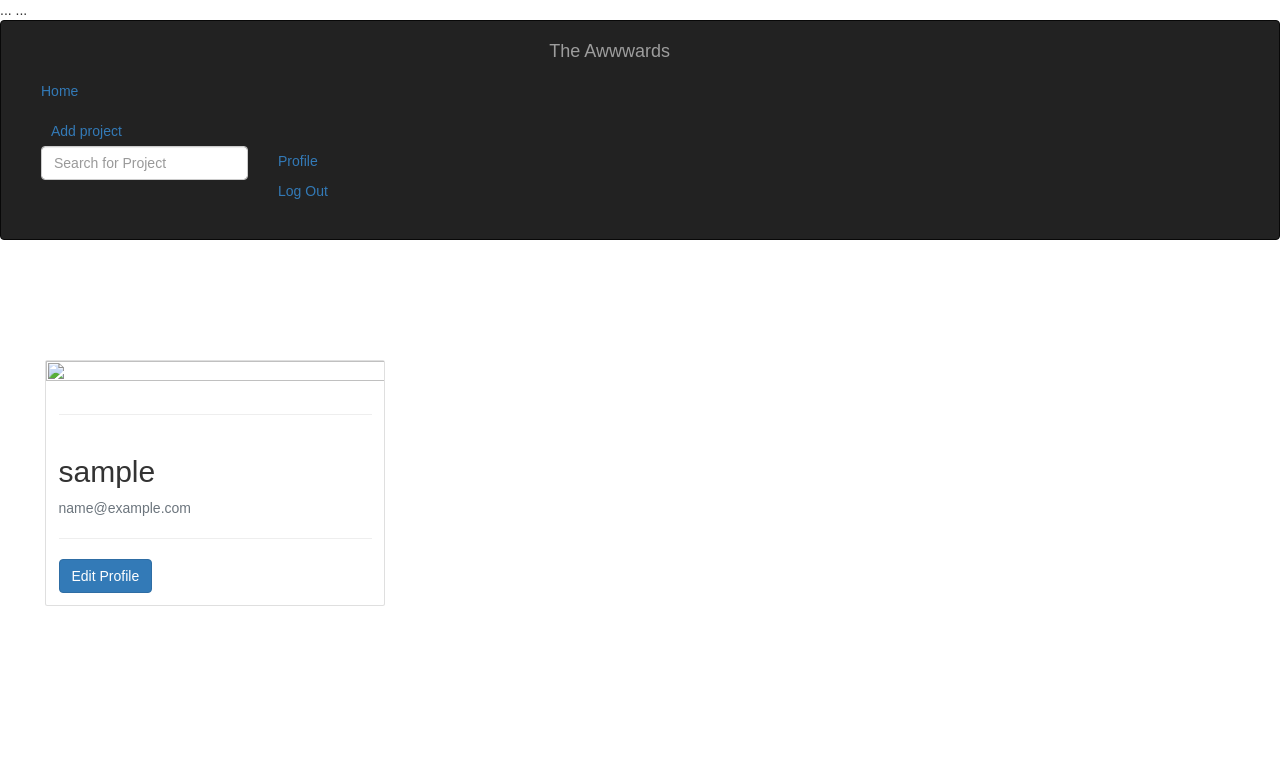
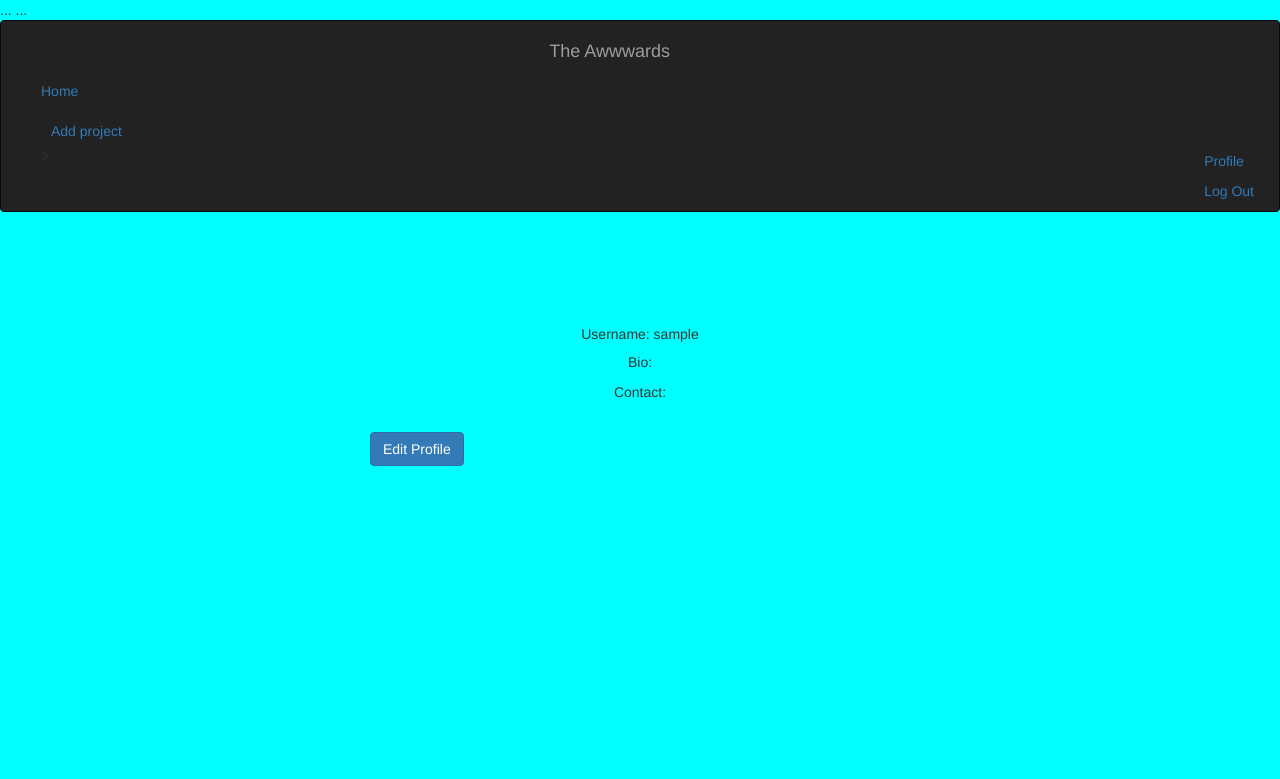
Before and after one commit to Carolwanzuu/The_Awwward, a Django app: page /profile/ in a window 1280 px wide. Shown: the top 779 px of the page. Run offline with Django 3.2, Linux system fonts and the light colour scheme; the visitor is signed in with stand-in values (Sample User, id 1); some libraries are stand-ins or nearby versions.

Commit message:
editing the profile page

```diff
--- a/projects/models.py
+++ b/projects/models.py
@@ -8,7 +8,7 @@
 class Profiles(models.Model):
     user=models.OneToOneField(User, on_delete=models.CASCADE)
     profilePic=models.ImageField(blank=True,null=True,upload_to = 'images/', default='default.png')
-    bio=models.TextField(max_length=255, default='My Bio',blank=True)
+    bio=models.TextField(max_length=255,blank=True)
     name=models.CharField(max_length=50,blank=True)
     contact=models.EmailField(max_length=100, blank=True)
 
--- a/projects/static/css/style.css
+++ b/projects/static/css/style.css
@@ -2,3 +2,6 @@
 {
   color: rgb(41, 124, 179);
 }
+body{
+  background-color: aqua;
+}
--- a/projects/templates/navbar.html
+++ b/projects/templates/navbar.html
@@ -1,3 +1,4 @@
+{% load crispy_forms_tags %}
 <!DOCTYPE html>
 <html lang="en">
 <head>
@@ -28,10 +29,7 @@
           <li class="nav-item">
             {% csrf_token %}
             <form class="form-inline" action="">
-              <div class="md-form my-0"><a href="{%url 'search' %}">
-                <input class="form-control mr-sm-5" type="text" placeholder="Search for Project" name="searchProject"
-                  aria-label="Search"></a>
-              </div>
+             >
             </form>
           </li>
           <br>
@@ -39,7 +37,9 @@
           </ul>
 
         <!-- Navbar Right Side -->
-        <div class="navbar-nav mr-auto">
+
+          <ul class="navbar-nav navbar-right">
+
           {% if user.is_authenticated %}
           <a class="nav-item nav-link" href="{% url 'profile' %}">Profile</a>
           <a class="nav-item nav-link" href="{% url 'logout' %}">Log Out</a>
--- a/projects/templates/newProj.html
+++ b/projects/templates/newProj.html
@@ -30,8 +30,5 @@
         </div>
     </div>
 
-    {% endblock %}
-    {% block scripts %} {{block.super}}
-  <script type="text/javascript" src="{%static 'js/main.js'%}"></script>
-{% endblock %
+   {% endblock %}
 </div>
--- a/projects/templates/profile.html
+++ b/projects/templates/profile.html
@@ -1,36 +1,29 @@
-<div class="class" style="font-family: 'Jost', sans-serif;">
-    {%extends 'base.html'%}
-    {%block content%}
-    <div class="col-sm-6 m-auto " style="font-family: 'Jost', sans-serif;">
-        <div class=" content-section container" style="padding-top: 100px;">
-            <div class="media">
-                <div class="col-sm-4">
-                    <div class="card">
-                        <img class="img-fluid" width="120%" height="120%" src="{{profiles.profilePic.url}}">
-                        <div class="card-body">
-                            <div class="card-title">
-                                {{profiles.bio}}
-                            </div>
-                            <div class="card-text">
-                                {{profiles.user}}
-                                <hr>
-                                {{profiles.contact}}
-                            </div>
-                            <div class="media-body">
-                                <h2 class="account-heading">{{user.username}}</h2>
-                                <p class="text-secondary">{{user.email}}</p>
-                                <p>{{user.profilePic.url}}</p>
-                                <hr>
+{% extends 'base.html' %}
+{% load crispy_forms_tags %}
+{% block content %}
 
-                                <a href="{% url 'editprofile' %}">
-                                    <button class="btn btn-primary">Edit Profile</button>
-                                </a>
+<div class="container" style="margin-top:7%;">
+    <div class="row">
+        <div class="col-md-3"></div>
+        <div class="col-md-6 mt-4">
+            <img class="rounded-circle account-img d-block mx-auto img-fluid" src="{{user.profiles.profilePic.url}}">
+            <h5 class="text-center mt-3">Username: {{user.username}}</h5>
 
-                            </div>
-                        </div>
-                    </div>
-                </div>
+            <p class="text-center">Bio:{{user.profiles.bio}}</p>
+            <p class="text-center">Contact: {{user.profiles.contact}}</p>
 
 
-                {%endblock%}s
-            </div>
+            <br>
+            <a href="{% url 'editprofile' %}">
+                <button class="btn btn-primary text-center">Edit Profile</button>
+            </a>
+        </div>
+        <div class="col-md-3">
+
+        </div>
+    </div>
+
+</div>
+
+
+{% endblock %}
```
Also changed, not shown: media/default.png (added), media/images/Screenshot_from_2021-07-21_13-43-52.png (added), media/images/Screenshot_from_2021-07-21_13-51-54.png (added), projects/migrations/0010_alter_profiles_bio.py (added).
